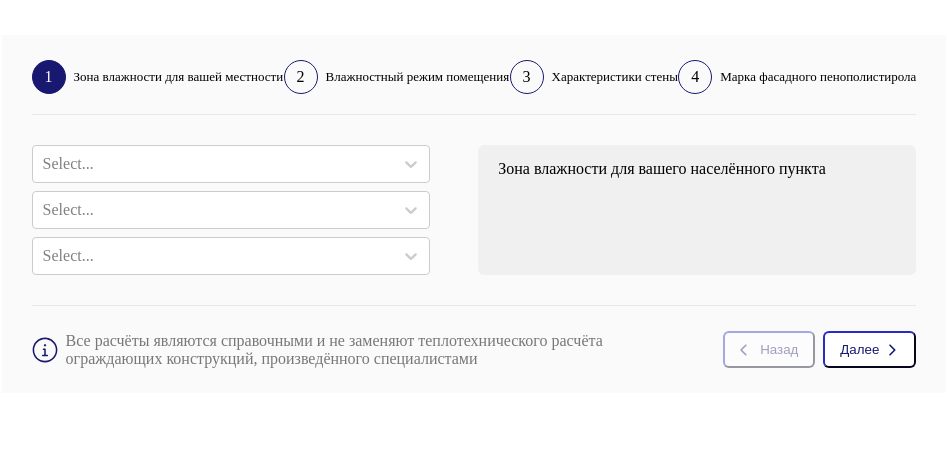
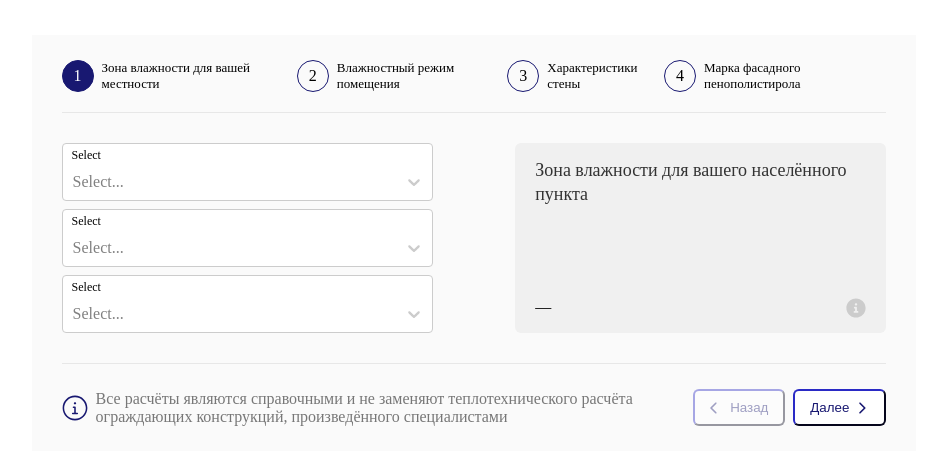
Before and after one commit to Stendart/thermal-calc, a React (Create React App) app: page / in a window 1280 px wide. Shown: the part 165-630 px from the top of the page, without its empty margins (166-1113 px from the left). Built offline with nearby package versions, Linux system fonts and the light colour scheme; the HTML template or start-up script is replaced by a standard one.

Commit message:
refactor Display and costomize Select

```diff
--- /dev/null
+++ b/src/components/Display/Display.css
@@ -0,0 +1,26 @@
+.display {
+  padding: 15px 20px;
+  background-color: #F0F0F0;
+  border-radius: 6px;
+  height: 100%;
+
+  display: flex;
+  flex-direction: column;
+  justify-content: space-between;
+}
+
+
+.display__wrapper {
+  display: flex;
+  justify-content: space-between;
+}
+
+.display__text {
+  font-size: 18px;
+  line-height: 24px;
+  color: #333333;
+}
+
+.display__value {
+  margin: 0;
+}
--- /dev/null
+++ b/src/components/Display/Display.jsx
@@ -0,0 +1,21 @@
+import React from 'react'
+
+import notice from './notice.svg'
+import './Display.css'
+
+export const Display = (props) => {
+  return (
+    <div className='display'>
+      <div className="display__text">
+        {props.text}
+      </div>
+      <div className="display__wrapper">
+        <p className="display__value">
+          —
+        </p>
+        <img className="display__notice" src={notice} alt=''/>
+      </div>
+
+    </div>
+  )
+}
--- a/src/components/Footer/Footer.jsx
+++ b/src/components/Footer/Footer.jsx
@@ -5,6 +5,12 @@ import './Footer.css'
 import noticeIcon from './notice-icon.svg'
 
 export const Footer = () => {
+
+  const onClick = () => {
+    console.log('first')
+    // Делаю обработчик клика кнопок + начинаю верстку всплывающего notice
+  }
+
   return (
     <div className='footer'>
       <div className="footer__notice">
@@ -16,8 +22,8 @@ export const Footer = () => {
 
       </div>
       <div className="footer__change-btn">
-        <CustomButton type={BTN_TYPE_MAP.back} text='Назад' isDisabled={true} />
-        <CustomButton type={BTN_TYPE_MAP.continue} text='Далее' />
+        <CustomButton type={BTN_TYPE_MAP.back} text='Назад' isDisabled={true} onClick={onClick}/>
+        <CustomButton type={BTN_TYPE_MAP.continue} text='Далее' onClick={onClick} />
       </div>
     </div>
   )
--- a/src/components/StepDisplay/HumidityZone/HumidityZone.css
+++ b/src/components/StepDisplay/HumidityZone/HumidityZone.css
@@ -12,8 +12,5 @@
 }
 
 .humidiate-zone__display {
-  padding: 15px 20px;
-  background-color: #F0F0F0;
-  border-radius: 6px;
   width: 45%;
 }
--- a/src/components/StepDisplay/HumidityZone/HumidityZone.jsx
+++ b/src/components/StepDisplay/HumidityZone/HumidityZone.jsx
@@ -1,6 +1,7 @@
 import React from 'react'
 
 import { CustomSelect } from '../../UI/CustomSelect/CustomSelect'
+import { Display } from '../../Display/Display'
 import './HumidityZone.css'
 
 const options = [
@@ -24,8 +25,7 @@ export const HumidityZone = () => {
         </div>
       </div>
       <div className="humidiate-zone__display">
-        Зона влажности для вашего
-        населённого пункта
+        <Display text={'Зона влажности для вашего населённого пункта'}/>
       </div>
     </div>
   )
--- a/src/components/UI/CustomButton/CustomButton.jsx
+++ b/src/components/UI/CustomButton/CustomButton.jsx
@@ -8,9 +8,15 @@ export const BTN_TYPE_MAP = {
 }
 
 export const CustomButton = (props) => {
-  const { type, text, isDisabled=false } = props;
+  const { type, text, isDisabled=false, onClick } = props;
 
   return (
-    <button disabled={isDisabled} className={'button ' + (type ? 'button__' + type : '')}>{ text }</button>
+    <button
+      disabled={isDisabled}
+      className={'button ' + (type ? 'button__' + type : '')}
+      onClick={onClick}
+    >
+      { text }
+    </button>
   )
 }
--- /dev/null
+++ b/src/components/UI/CustomSelect/CustomSelect.css
@@ -0,0 +1,37 @@
+
+.custom-select__lable {
+  left: 10px;
+  pointer-events: none;
+  position: absolute;
+
+  top: 5px;
+  /* background-color: #e43333; */
+  z-index: 1;
+
+
+  font-size: 12px;
+  line-height: 14px;
+}
+
+.custom-select .custom-select__control {
+  color: red !important;
+  /* font-size: 45px; */
+
+  padding-top: 20px;
+}
+
+
+.custom-select .custom-select__selected {
+  color: #181871;
+  background-color: #fff;
+  display: flex;
+  align-items: center;
+  justify-content: space-between;
+}
+
+.custom-select .custom-select__selected::after {
+  content: '';
+  width: 10px;
+  height: 10px;
+  background-image: url('./ok.svg');
+}
--- a/src/components/UI/CustomSelect/CustomSelect.jsx
+++ b/src/components/UI/CustomSelect/CustomSelect.jsx
@@ -1,13 +1,47 @@
 import React from 'react'
-import Select from 'react-select'
+import Select, {components} from 'react-select'
+
+import './CustomSelect.css'
+
+
+
+const Control = (props) => {
+  console.log('props', props)
+  return (
+    <>
+      {/* <Label isFloating={props.isFocused || props.hasValue}>Select</Label> */}
+      <label className='custom-select__lable'> Select </label>
+      <components.Control {...props} />
+    </>
+  );
+};
+
+// const Label = (props) => {
+
+//   return (
+//     <label className='custom-select__lable'> { props.children } </label>
+//   )
+// }
 
 
 
 export const CustomSelect = (props) => {
+
+  // делаю что бы селект текст был ниже
+  // добавить текст на плейсхолдер
+
   return (
     <Select options={props.options}
+      className='custom-select'
       components={{
-        IndicatorSeparator: () => null
+        IndicatorSeparator: () => null,
+        Control
+      }}
+      // styles={colourStyles}
+      classNames={{
+        control: (state) => 'custom-select__control',
+        option: (state) =>
+          state.isSelected ? 'custom-select__selected' : '',
       }}
     />
   )
--- a/src/index.css
+++ b/src/index.css
@@ -1,3 +1,3 @@
-body {
+* {
   box-sizing: border-box;
 }
```
Also changed, not shown: src/components/Display/notice.svg (added), src/components/UI/CustomSelect/ok.svg (added).
